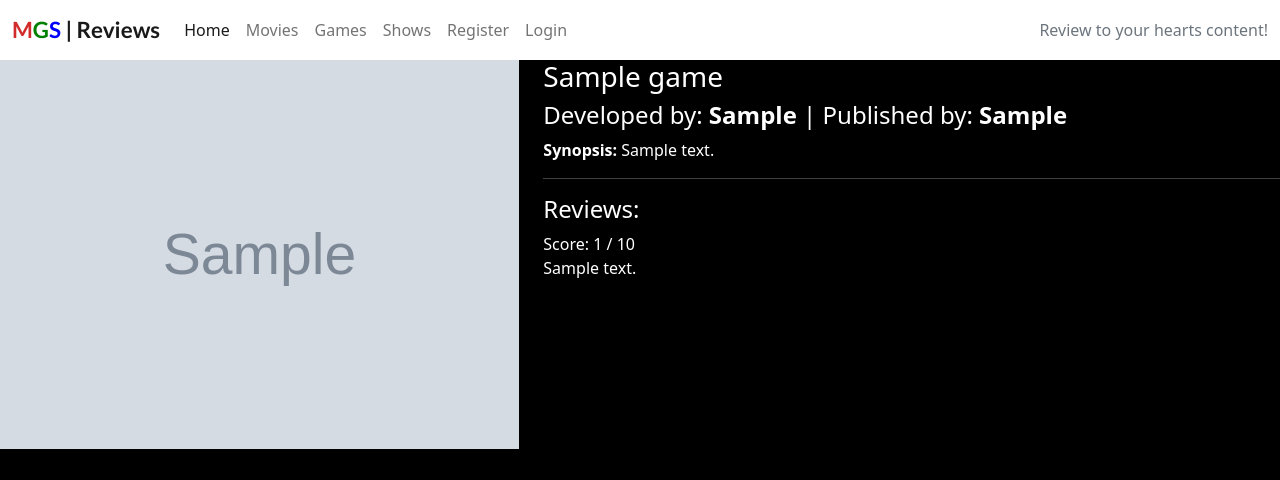
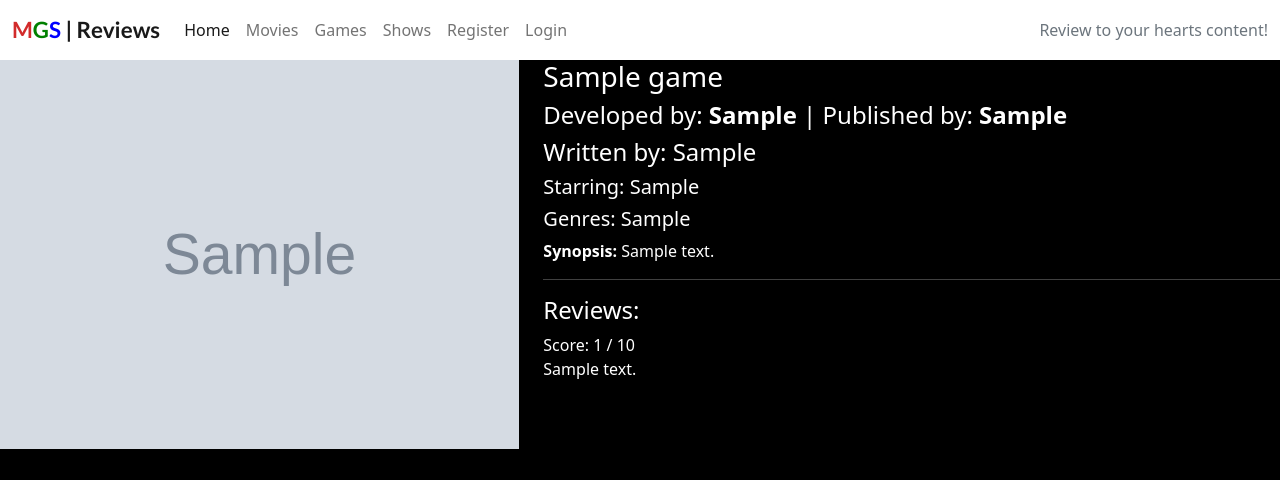
Before and after one commit to ShaneCDev/mgsreviews, a Django app: page /games in a window 1280 px wide. Shown: the top 480 px of the page. Run offline with Django 3.2, Linux system fonts and the light colour scheme; tables that the repository leaves empty hold one stand-in row (values such as "Sample post"); grey boxes marked "Sample" are stand-in pictures.

Commit message:
updated the games model and games page

```diff
--- a/movies/models.py
+++ b/movies/models.py
@@ -27,6 +27,7 @@ class Game(models.Model):
     cast = models.CharField(max_length=100, null=True)
     writer = models.CharField(max_length=50, null=True)
     genre = models.CharField(max_length=100, null=True)
+    synopsis = models.CharField(max_length=500, null=True)
 
     def __str__(self):
         return self.title
--- a/templates/games.html
+++ b/templates/games.html
@@ -10,6 +10,9 @@
             <div class="col-md-7">
                 <h3>{{ game.title }}</h3>
                 <h4>Developed by: <strong>{{ game.developer }}</strong> | Published by: <strong>{{ game.publisher }}</strong></h4>
+                <h4>Written by: {{ game.writer }}</h4>
+                <h5>Starring: {{ game.cast }}</h5>
+                <h5>Genres: {{ game.genre }}</h5>
                 <p>
                     <strong>Synopsis:</strong>
                     {{ game.description }}
--- a/templates/index.html
+++ b/templates/index.html
@@ -43,7 +43,7 @@
             <h4>Developed by: <strong>{{ game.developer }}</strong></h4>
             <p>
                 <strong>Synopsis:</strong>
-                {{ game.description }}
+                {{ game.synopsis }}
             </p>
         </div>
     </div>
```
Also changed, not shown: movies/migrations/0015_game_synopsis.py (added).
